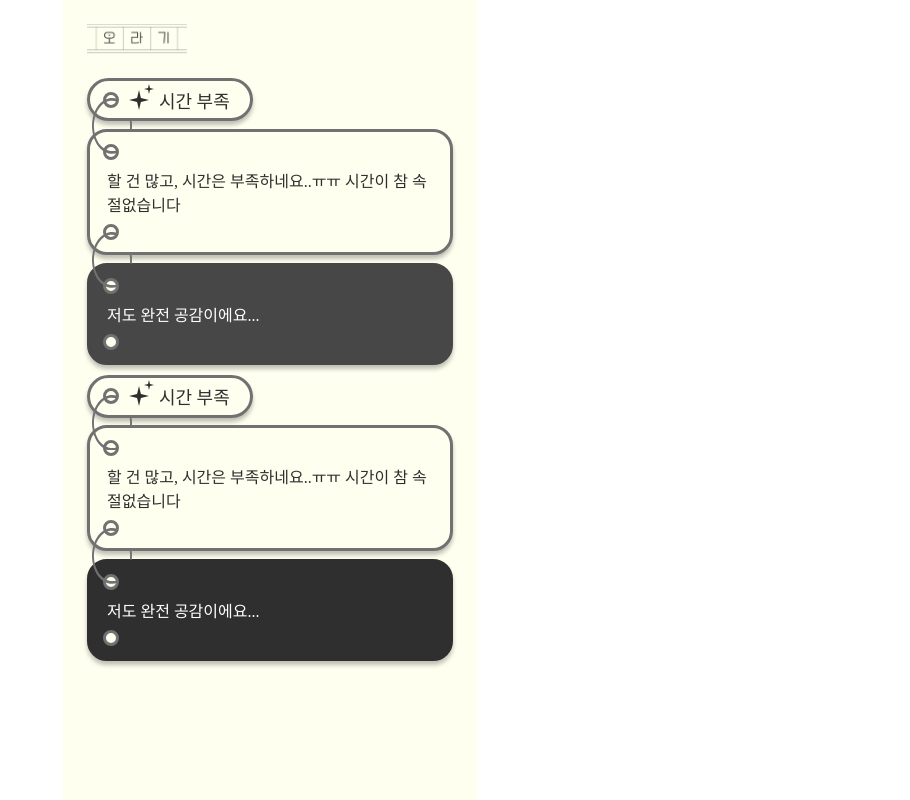
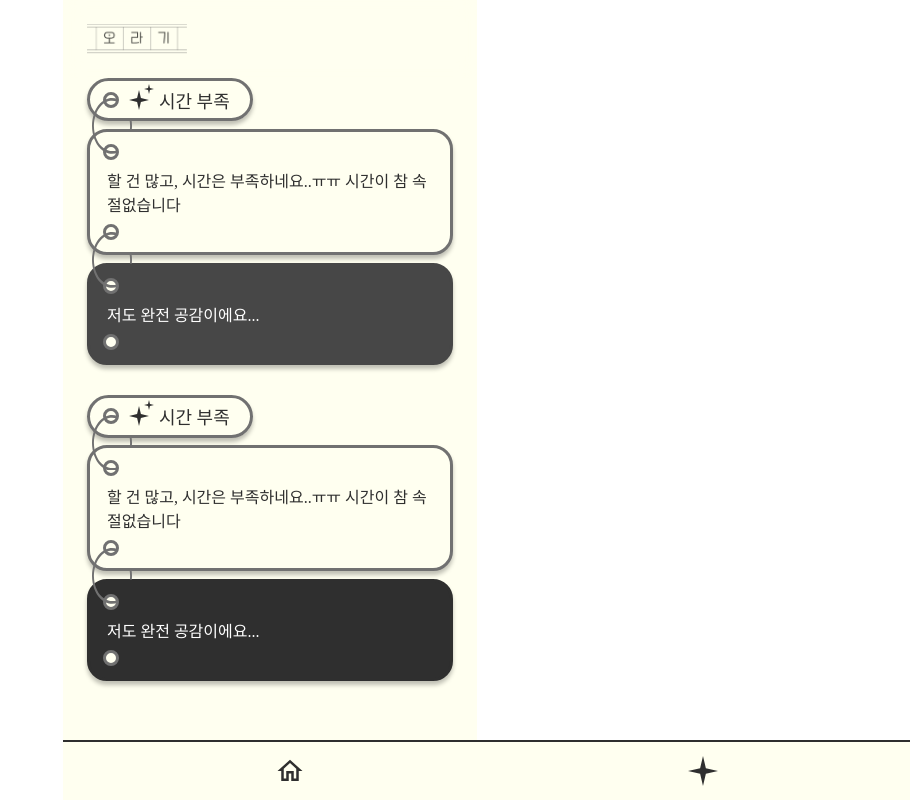
Before and after one commit to crown-3/gdsc-2023-hackathon, a React (Vite) app: page /feed in a window 1280 px wide. Shown: the whole page, without its empty margins (370-1280 px from the left). Built offline with nearby package versions, Linux system fonts and the light colour scheme; a web font is replaced by a local one.

Commit message:
did something

```diff
--- a/src/component/Thread/ThreadList.tsx
+++ b/src/component/Thread/ThreadList.tsx
@@ -22,6 +22,7 @@ export default function ThreadList({ threadId }: IProps) {
 
   function getIsOpen(threadInput: ThreadInputI[], threadId: number): boolean {
     const thread = threadInput.find((thread) => thread.threadId === threadId);
+
     return thread ? thread.isOpen : false;
   }
 
@@ -51,7 +52,9 @@ export default function ThreadList({ threadId }: IProps) {
       <ThreadContent content="할 건 많고, 시간은 부족하네요..ㅠㅠ 시간이 참 속절없습니다" />
       <ThreadRingConnection />
       {getIsOpen(threadInput, threadId) ? (
-        <ThreadInput threadId={threadId} />
+        <span>
+          <ThreadInput threadId={threadId} />
+        </span>
       ) : (
         <span>
           <span
--- a/src/view/Feed/Feed.tsx
+++ b/src/view/Feed/Feed.tsx
@@ -1,15 +1,16 @@
 import Container from "../../component/Container";
 import { TopbarLogo } from "../../component/Topbar";
 import ThreadListSpecific from "../../component/Thread/ThreadListSpecific.tsx";
+import Navigation from "../../component/Navigation.tsx";
 
 export default function Feed() {
   return (
     <Container>
       <TopbarLogo />
       <ThreadListSpecific />
-            <div style={{ paddingTop:"10px" }}>
-            </div>
+      <div style={{ marginTop: "30px" }}></div>
       <ThreadListSpecific />
+      <Navigation page="feed" />
     </Container>
   );
 }
--- a/src/view/Main/Main.tsx
+++ b/src/view/Main/Main.tsx
@@ -11,7 +11,7 @@ import { useNavigate } from "react-router-dom";
 export default function Main() {
   const navigate = useNavigate();
 
-  if(getCookie("accessToken")==undefined) {
+  if (getCookie("accessToken") == undefined) {
     console.log("no cookie");
     navigate("/signin");
   }
@@ -23,7 +23,7 @@ export default function Main() {
       <MainText content={"아직 남기지 않으셨네요!"}></MainText>
       <span
         onClick={() => {
-          navigation("/write-origin");
+          navigate("/write-origin");
         }}
       >
         <MainInput />
@@ -32,7 +32,9 @@ export default function Main() {
       <MainText content={"당신을 위해 존재해 온 글들"}></MainText>
       <div style={{ marginTop: "15px" }}></div> {/* Margination */}
       <ThreadList threadId={1} />
+      <div style={{ marginTop: "80px" }}></div> {/* Margination */}
       <ThreeStars />
+      <div style={{ marginTop: "40px" }}></div> {/* Margination */}
       <Navigation page="home" />
     </Container>
   );
```
Lines whose indentation alone changed are shown as unchanged.
